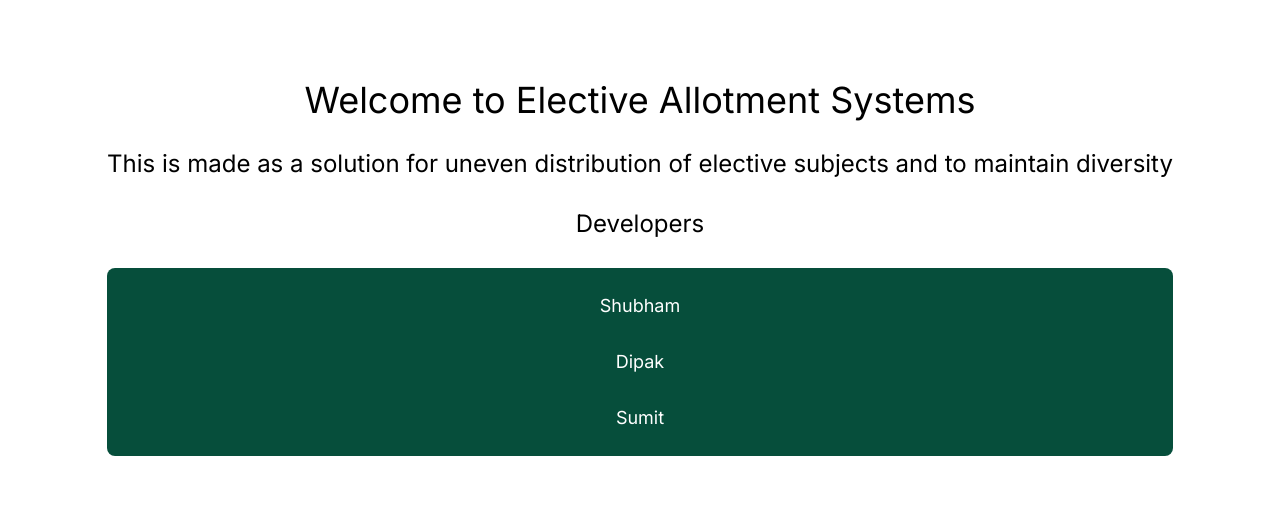
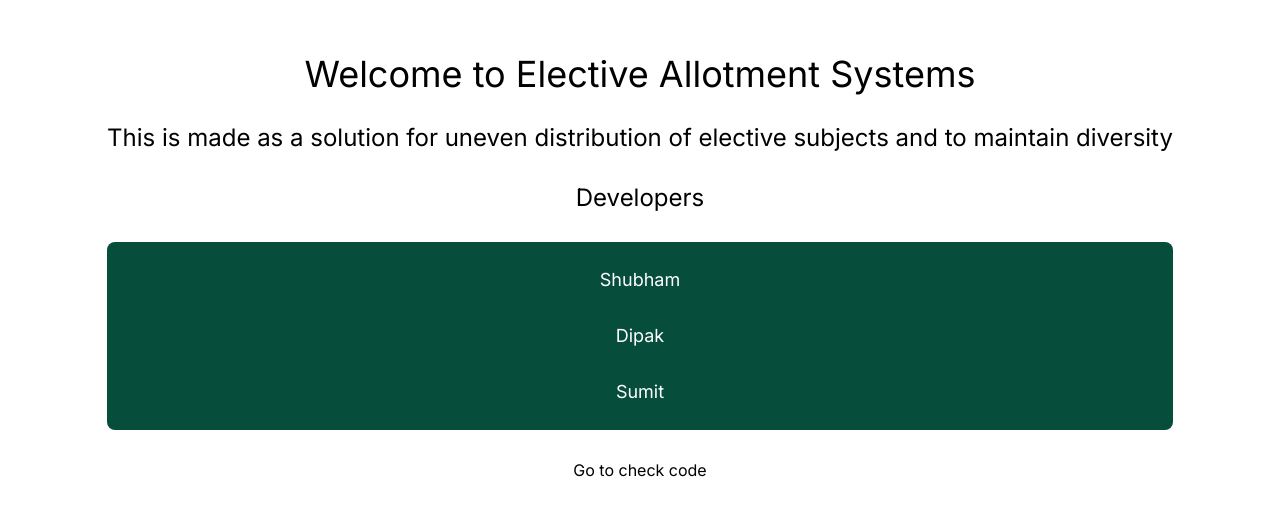
Before and after one commit to ShubhamKharade28/ELS, a Next.js app: page / in a window 1280 px wide. Shown: the part 132-648 px from the top of the page. Built offline with nearby package versions, Linux system fonts and the light colour scheme.

Commit message:
normal commit 2

```diff
--- a/src/app/page.js
+++ b/src/app/page.js
@@ -1,3 +1,4 @@
+import Link from "next/link";
 
 
 export default function Home() {
@@ -11,6 +12,7 @@ export default function Home() {
         <li>Dipak</li>
         <li>Sumit</li>
       </ul>
+      <Link href="https://github.com/ShubhamKharade28/ELS">Go to check code</Link>
     </main>
   )
 }
```
